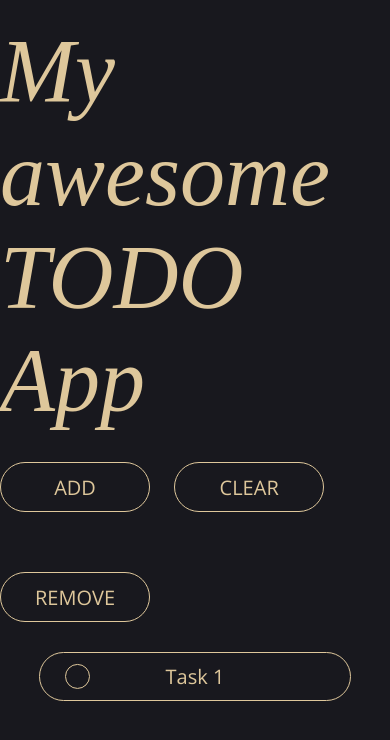
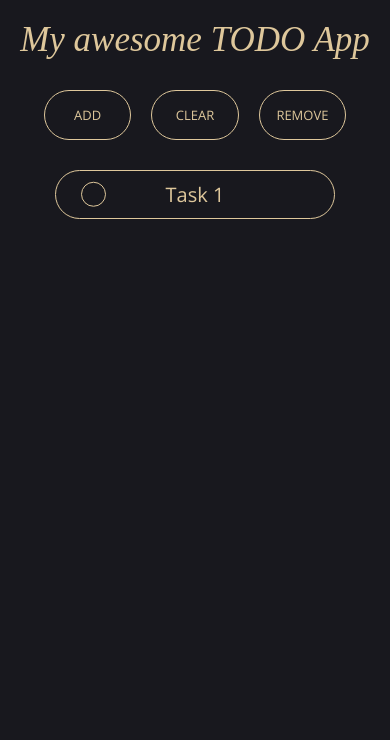
Before and after one commit to mrajewski/todo-mdb, a plain HTML site: page index.html in a window 390 px wide. Both pictures are taken after a click on the button "ADD". Drawn offline with nearby package versions, Linux system fonts and the light colour scheme; a web font is replaced by a local one.

Commit message:
RWD and checkbox events

```diff
--- a/script.js
+++ b/script.js
@@ -7,24 +7,28 @@ $(function () {
     let counter = 0;
 
 //Adding button event
-    $btnAdd.on('click',function (e) {
+    $btnAdd.on('click', function (e) {
         e.preventDefault();
         counter += 1;
-        const $listEl= $(`<li>Task ${counter}</li>`);
-        const $checkBox= $(`<label class="checkbox-container"><input type="checkbox"><span class="check"></span></label>`);
+        const $listEl = $(`<li>Task ${counter}</li>`);
+        const $checkBox = $(`<label class="checkbox-container"><input type="checkbox"><span class="check"></span></label>`);
+        //Checkbox event
+        $checkBox.find('input').on('click', function (e) {
+            $(this).parents('li').toggleClass('checked')
+        });
         $listEl.append($checkBox);
         $list.append($listEl);
     });
 
 //Remove button event
-    $btnRemove.on('click',function (e) {
+    $btnRemove.on('click', function (e) {
         e.preventDefault();
-        counter>=1?counter -= 1:null;
+        counter >= 1 ? counter -= 1 : null;
         $list.find('li').last().remove()
     });
 
 //Clear button event
-    $btnClear.on('click',function (e) {
+    $btnClear.on('click', function (e) {
         e.preventDefault();
         counter = 0;
         $list.empty()
--- a/style.css
+++ b/style.css
@@ -1,47 +1,53 @@
 @import url('https://fonts.googleapis.com/css?family=Open+Sans:300,400,700&display=swap');
 @import url('https://fonts.googleapis.com/css?family=Arapey:400i|Grenze:300i|Old+Standard+TT:400i|Sorts+Mill+Goudy:400i|Volkhov:400i&display=swap');
 /*font-family: 'Open Sans', sans-serif;*/
-
-
-*{
+* {
     margin: 0;
     padding: 0;
     box-sizing: border-box;
     font-family: 'Open Sans', sans-serif;
-    color:#DEC79B;
+    color: #DEC79B;
 }
-body{
+
+body {
     background-color: #18181E;
     display: flex;
-    /*align-items: center;*/
     justify-content: center;
     height: 100vh;
 
 }
-.app-container{
+
+.app-container {
     display: flex;
-    /*justify-content: center;*/
     align-items: center;
     flex-direction: column;
     max-width: 1200px;
     margin: 0 auto;
+
 }
-.title{
+
+.title {
     font-family: 'Grenze', serif;
-    /*font-family: 'Arapey', serif;*/
-    /*font-family: 'Sorts Mill Goudy', serif;*/
     margin-top: 20px;
     font-style: italic;
     font-weight: 300;
     font-size: 90px;
+
 }
-button{
+
+.btn-container {
+    width: 100%;
+    display: flex;
+    justify-content: center;
+}
+
+button {
     background-color: #18181E;
     border: 1px solid #DEC79B;
     margin-bottom: 30px;
     margin-top: 30px;
     border-radius: 40px;
-    width: 150px;
+    width: 25%;
     height: 50px;
     outline: none;
     font-size: 20px;
@@ -49,61 +55,65 @@ button{
     cursor: pointer;
     transition: .3s;
 }
-button:hover{
-    border: 1px solid #18181E ;
+
+button:hover {
+    border: 1px solid #18181E;
     background-color: #DEC79B;
-    color:#18181E ;
+    color: #18181E;
 }
-.clear-btn{
-    margin-right:20px;
+
+.clear-btn {
+    margin-right: 20px;
     margin-left: 20px;
 }
 
-.list-container{
+.list-container {
     width: 100%;
     min-height: 400px;
     list-style: none;
     text-align: center;
 }
-li{
+
+li {
     position: relative;
     margin: 0 auto 10px auto;
     width: 80%;
     border: 1px solid #DEC79B;
     padding: 10px;
-    /*background-color:#DEC79B;*/
     border-radius: 25px;
-    /*color: white;*/
-    /*text-transform: uppercase;*/
     font-size: 20px;
 }
-.checkbox-container{
+
+li.checked {
+    color: #18181E;
+    background-color: #DEC79B;
+}
+
+input[type="checkbox"] {
     position: absolute;
     left: 0;
-    transform: translate(100%,3%);
-}
-input[type="checkbox"] {
+    transform: translate(100%, 3%);
     cursor: pointer;
     -webkit-appearance: none;
     -moz-appearance: none;
     appearance: none;
     outline: 0;
     background: #18181E;
-    height:25px;
+    height: 25px;
     width: 25px;
     border: 1px solid #DEC79B;
     border-radius: 25px;
+
 }
 
 input[type="checkbox"]:checked {
     background: #DEC79B;
-    color: #18181E;
+    border-color: #18181E;
 }
 
 input[type="checkbox"]:hover {
     background: #DEC79B;
 }
-
 
 input[type="checkbox"]:after {
     content: '';
@@ -125,3 +135,28 @@ input[type="checkbox"]:checked:after {
 input[type="checkbox"]:disabled:after {
     border-color: #7b7b7b;
 }
+
+/*Media*/
+@media (max-width: 768px) {
+    .title {
+        font-size: 60px;
+    }
+
+    button {
+        font-size: 13px;
+    }
+
+}
+
+@media (max-width: 500px) {
+    .title {
+        font-size: 35px;
+    }
+
+    button {
+        font-size: 13px;
+    }
+
+
+
+}
```
